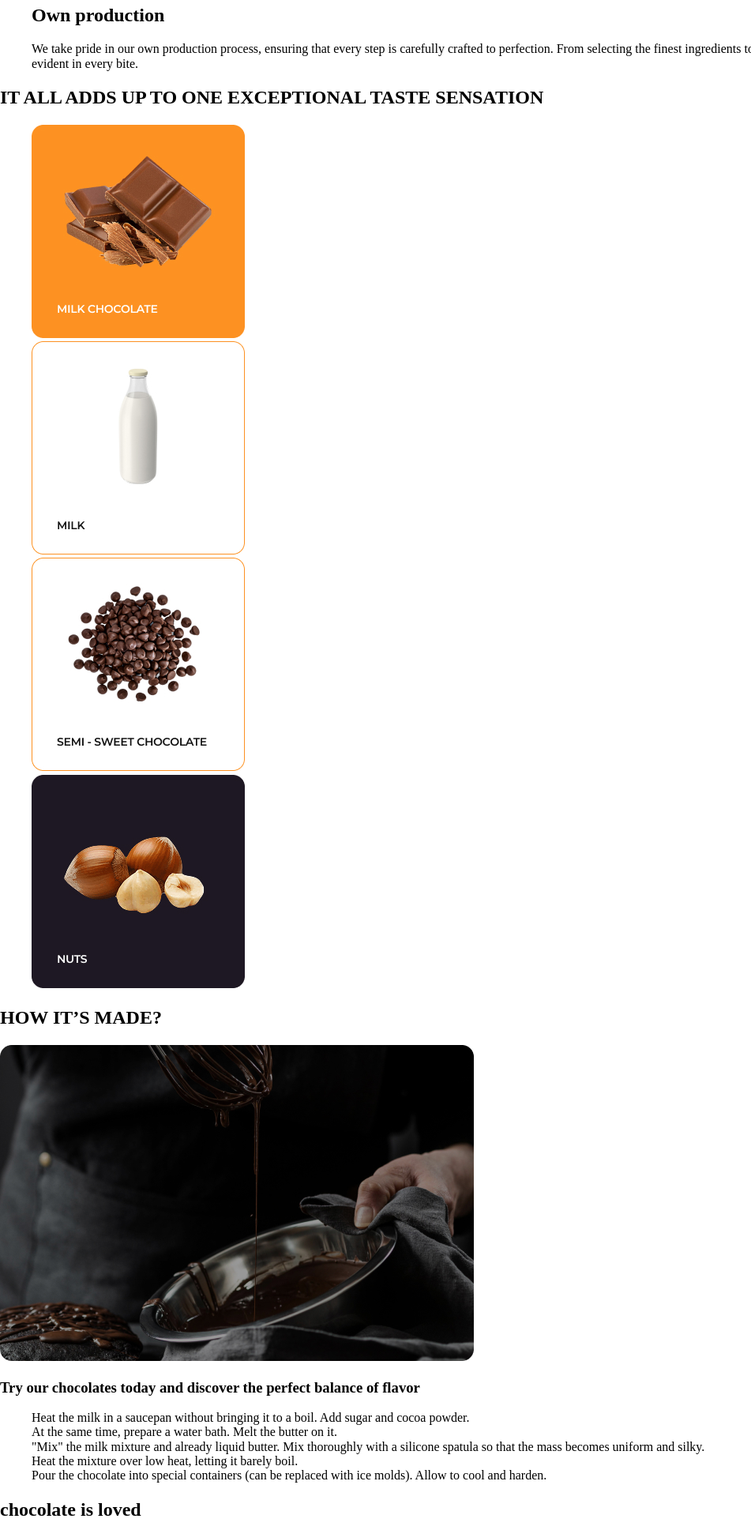
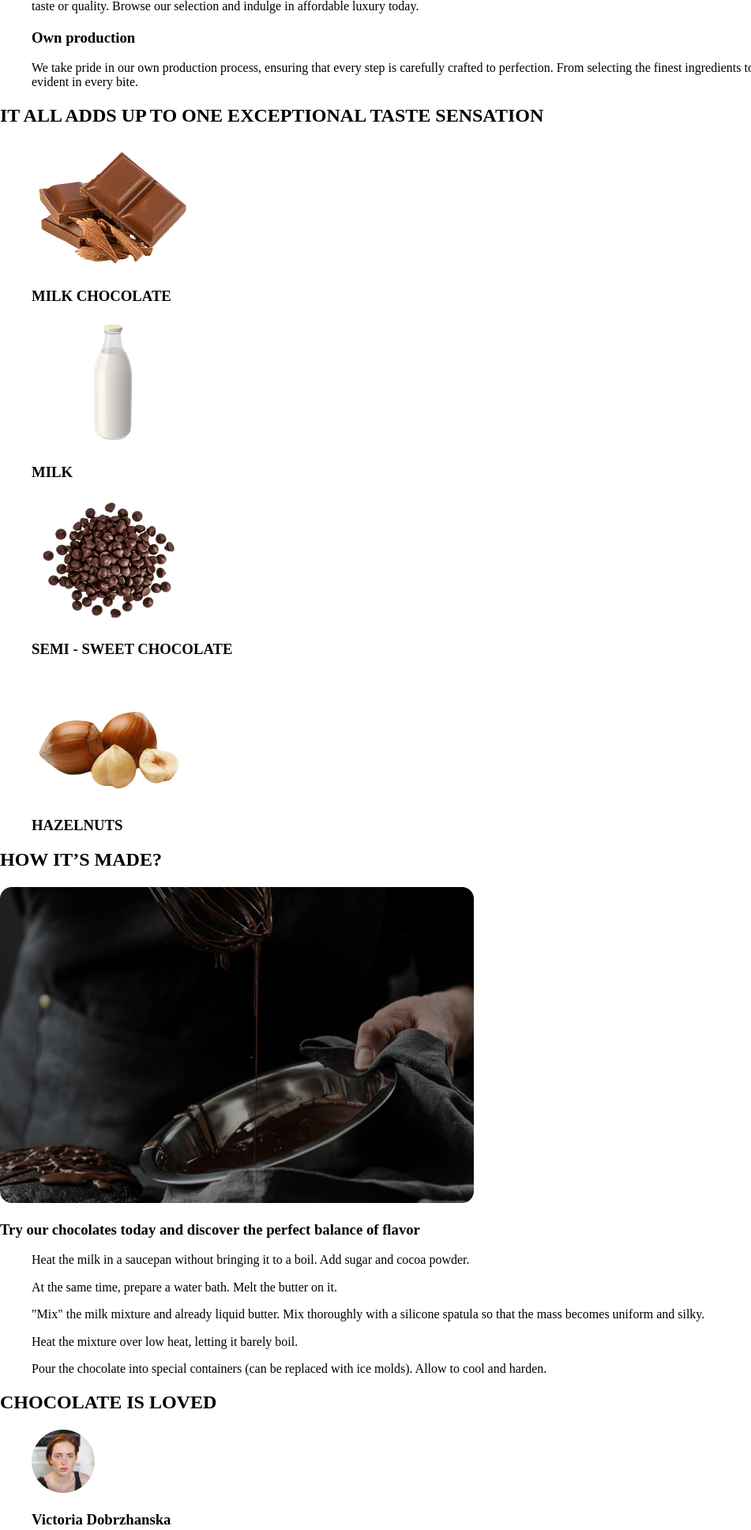
Before and after one commit to Zhekazin/Simply-Chocolate, a plain HTML site: page index.html in a window 1280 px wide. Shown: the part 416-2353 px from the top of the page at 79% size, without its empty margins (0-951 px from the left). Drawn offline with nearby package versions, Linux system fonts and the light colour scheme.

Commit message:
add code

```diff
--- a/index.html
+++ b/index.html
@@ -16,14 +16,16 @@ rel="stylesheet">
 <nav>
 <a href="index.html"><span>SIMPLY</span> CHOCOLATE</a>
 <ul>
-    <li><a href="index.html"></a>Home</li>
-    <li><a href="#"></a>How it’s made?</li>
-    <li><a href="#"></a>Chocolate is loved</li>
+    <li><a href="index.html">Home</a></li>
+    <li><a href="#how-it's-made">How it’s made?</a></li>
+    <li><a href="#chocolate-is-loved">Chocolate is loved</a></li>
 </ul>
 </nav>
     </header>
 
     <main>
+
+
 <section>
     <h1>Treat yourself or a loved one to
 our finest ingredients for a moment
@@ -36,67 +38,106 @@ of pure delight!</h1>
 
 
 <section>
+    <h2>Features</h2>
     <ul>
         <li>
-            <h2>Unsurpassed taste</h2>
+            <h3>Unsurpassed taste</h3>
             <p>Crafted with the finest quality cocoa beans and a dedication to perfection, each bite is a decadent experience that simply cannot be matched. Savor the richness and complexity of our Unsurpassed Taste and discover a new level of chocolate bliss.</p>
         </li>
         <li>
-            <h2>Affordable price</h2>
+            <h3>Affordable price</h3>
             <p>Indulge in high-quality chocolate without breaking the bank with Simply Chocolate's selection of affordable treats. Enjoy mouth-watering truffles and velvety chocolate bars without sacrificing taste or quality. Browse our selection and indulge in affordable luxury today.</p>
         </li>
         <li>
-            <h2>Own production</h2>
+            <h3>Own production</h3>
             <p>We take pride in our own production process, ensuring that every step is carefully crafted to perfection. From selecting the finest ingredients to handcrafting each piece, our attention to detail is evident in every bite.</p>
         </li>
     </ul>
 </section>
 
 <section>
-    <h2>IT ALL ADDS UP TO ONE EXCEPTIONAL TASTE SENSATION</h2>
+    <h2>IT ALL ADDS UP TO ONE EXCEPTIONAL <span>TASTE</span> SENSATION</h2>
     <ul>
-        <li><img src="./Img/milkchocolate.jpg "
+        <li><img src="./Img/milck-chocolate.png"
+            width="206"
+            height="160"
             alt="mILKCHOCOLATE">
+            <h3>MILK CHOCOLATE</h3>
         </li>
-        <li><img src="./Img/milk.jpg"
-            alt="MILK"></li>
-        <li><img src="./Img/chocolate.jpg"
-            alt="CHOCOLATE"></li>
-        <li><img src="./Img/hazelnuts.jpg"
-            alt="HAZELNUTS"></li>
+
+        <li><img src="./Img/milk.png"
+            width="206"
+            height="160"
+            alt="MILK">
+            <h3>MILK</h3>
+        </li>
+
+
+        <li><img src="./Img/chocolate.png"
+            width="206"
+            height="160"
+            alt="CHOCOLATE">
+        <h3>SEMI - SWEET CHOCOLATE</h3>
+        </li>
+
+
+        <li><img src="./Img/nuts.png"
+            width="206"
+            height="160"
+            alt="HAZELNUTS">
+        <h3>HAZELNUTS</h3>
+        </li>
+
     </ul>
 </section>
 
-<section>
-    <h2>HOW IT’S MADE?</h2>
-    <img src="./Img/beggraund.jpg" alt="">
+<section id="how-it's-made">
+    <h2>HOW IT’S <span>MADE?</span></h2>
+    <img src="./Img/plate.png" alt="How it's made">
     <h3>Try  our chocolates today and discover the perfect balance of flavor</h3>
             <ul>
-            <li>Heat the milk in a saucepan without bringing it to a boil. Add sugar and cocoa powder.</li>
-            <li>At the same time, prepare a water bath. Melt the butter on it.</li>
-            <li>"Mix" the milk mixture and already liquid butter. Mix thoroughly with a silicone spatula so that the mass becomes uniform and silky.</li>
-            <li>Heat the mixture over low heat, letting it barely boil.</li>
-            <li>Pour the chocolate into special containers (can be replaced with ice molds). Allow to cool and harden.</li>
+            <li>
+                <p>Heat the milk in a saucepan without bringing it to a boil.
+                    Add sugar and cocoa powder.</p>
+            </li>
+            <li>
+                <p>At the same time, prepare a water bath.
+                    Melt the butter on it.</p>
+            </li>
+            <li>
+                <p>"Mix" the milk mixture and already liquid butter.
+                    Mix thoroughly with a silicone
+                     spatula so that the mass becomes uniform and silky.</p>
+            </li>
+            <li>
+                <p>Heat the mixture over low heat,
+                    letting it barely boil.</p>
+            </li>
+            <li>
+                <p>Pour the chocolate into special containers
+                    (can be replaced with ice molds).
+                    Allow to cool and harden.</p>
+            </li>
         </ul>
 </section>
 
-<section>
-<h2>chocolate is loved</h2>
+<section id="chocolate-is-loved">
+<h2><span>CHOCOLATE</span> IS LOVED</h2>
 <ul>
-    <li><img src="./Img/team/VD.jpg"
+    <li><img src="./Img/team/VD.jpg" width="80" height="80"
         alt="Victoria Dobrzhanska">
         <h3>Victoria Dobrzhanska</h3>
     <p>I love this chocolate bar. Perfect combination of light crispy wafer, covered in a thin layer chocolate.</p>
     </li>
 
 
-    <li><img src="./Img/team/Nazar.jpg"
+    <li><img src="./Img/team/Nazar.jpg" width="80" height="80"
         alt="Nazar Babenko">
         <h3>Nazar Babenko</h3>
     <p>This chocolate confection is a delight! A delight! The wafer is light and crisp, the hazelnut cream is smooth, and the chocolate is good.</p>
     </li>
 
-    <li><img src="./Img/team/Olena.jpg"
+    <li><img src="./Img/team/Olena.jpg" width="80" height="80"
         alt="Olena Kovalenko">
     <h3>Olena Kovalenko</h3>
     <p> Chocolate is a family favourite treat. Love the delicious smooth chocolate and the creaminess inside. The wafer is soft but crunchy.</p>
@@ -105,27 +146,27 @@ of pure delight!</h1>
 </ul>
 <button type="button">Leave  a review</button>
 </section>
+    </main>
 
-    </main>
+
     <footer>
-<h2>Chocolate a delicious cure for a bad day</h2>
+<p><span>Chocolate</span> a delicious cure for a bad day</p>
 <nav>
     <ul>
         <li><a href="index.html">Home</a></li>
         <li><a href="#how-it's-made">How it’s made?</a></li>
         <li><a href="#chocolate-is-loved">Chocolate is loved</a></li>
     </ul>
-    <address>
 
     <p>Contact us:</p>
 <ul>
-    <li><a href="mailto:simplycthаoc@gmail.com">simplycthаoc@gmail.com</a></li>
-    <li><a href="tel:+380684439426">+380 (68) 443-94-26</a></li>
+  <li>
+    <a href="mailto:simplycthаoc@gmail.com">simplycthаoc@gmail.com</a>
+  </li>
+  <li>
+    <a href="tel:+380684439426">+380 (68) 443-94-26</a>
+  </li>
 </ul>
-
-    </address>
-
-
 </nav>
     </footer>
 </body>
```
Also changed, not shown: style.css/style.css (+7 -6 lines), Img/beggraund.jpg (deleted), Img/chocolate.jpg (deleted), Img/chocolate.png (added), Img/dark-bg.jpg (deleted), Img/hazelnuts.jpg (deleted), Img/milck-chocolate.png (added), Img/milk.jpg (deleted), Img/milk.png (added), Img/milkchocolate.jpg (deleted), Img/nuts.png (added), Img/plate.png (added), 1 other file.
